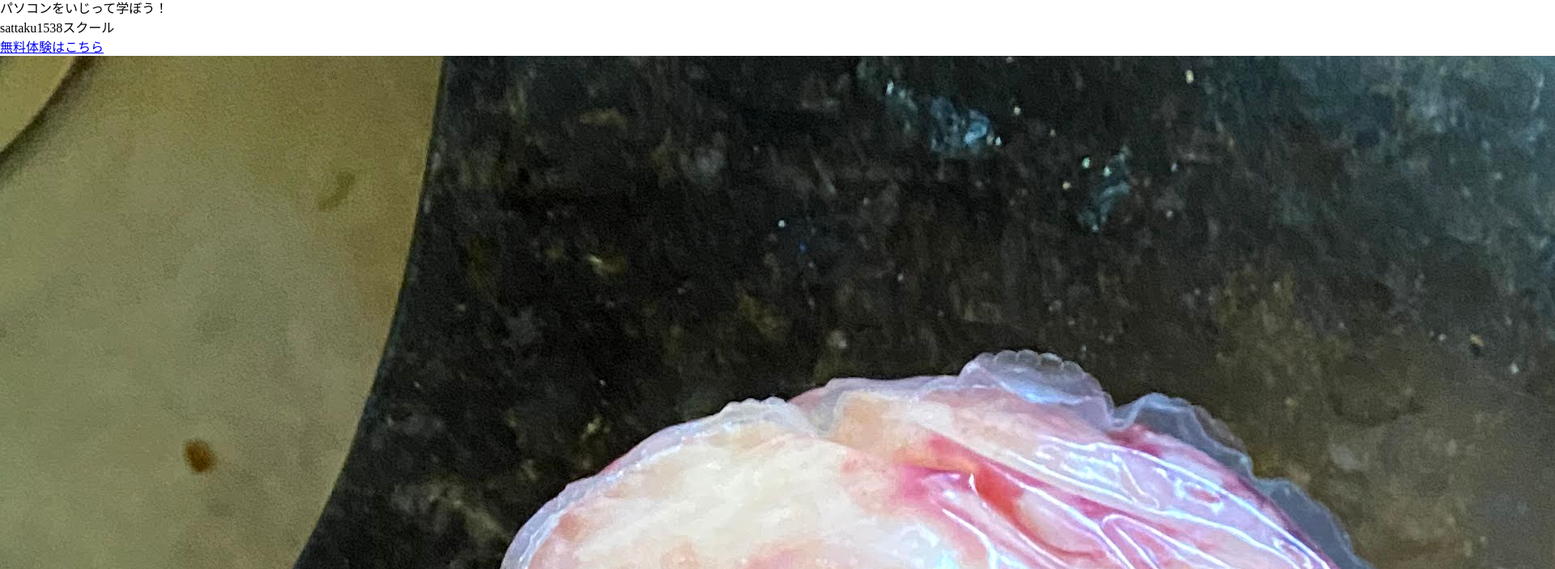
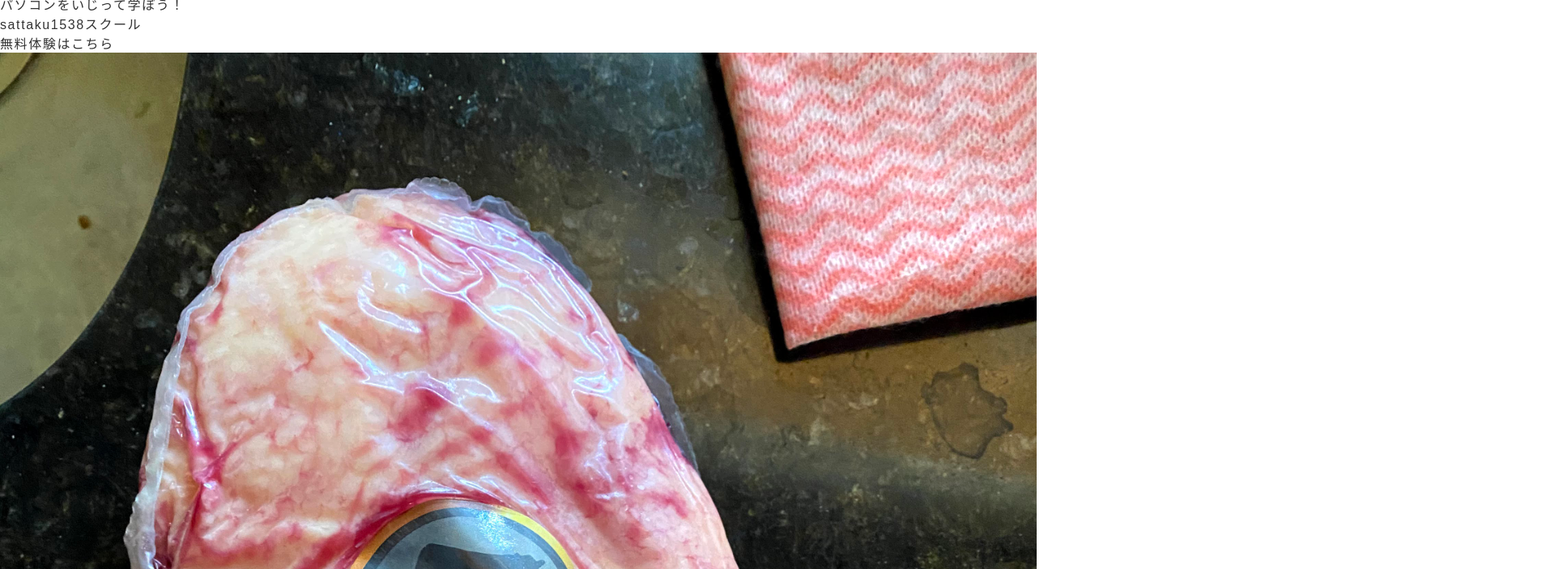
Before and after one commit to sattaku1538/PF3, a plain HTML site: page index.html in a window 1280 px wide. Shown: the part 167-870 px from the top of the page at 81% size, 1920 px wide, since content can reach past the window. Drawn offline with nearby package versions, Linux system fonts and the light colour scheme; some packages are replaced by stand-ins of ours.

Commit message:
update css

```diff
--- a/css/style.css
+++ b/css/style.css
@@ -3,3 +3,19 @@
 html {
   font-size: 100%;
 }
+body {
+  color: #333;
+  font-family: "游ゴシック体", "YuGothic", "游ゴシック Medium", "Yu Gothic Medium", "游ゴシック", "Yu Gothic", "メイリオ", sans-serif;
+  letter-spacing: 0.1em;
+}
+a {
+  color: #333;
+  text-decoration: none;
+}
+img {
+  max-width: 100%;
+  vertical-align: bottom;
+}
+li {
+  list-style: none;
+}
```
